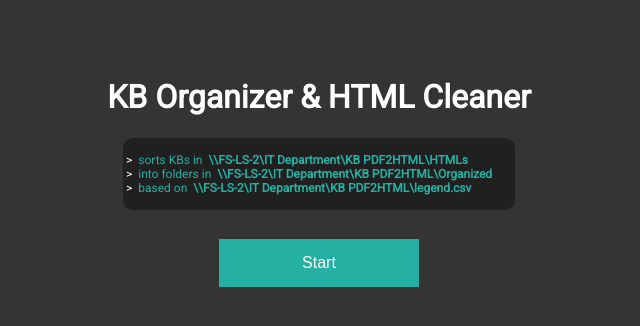
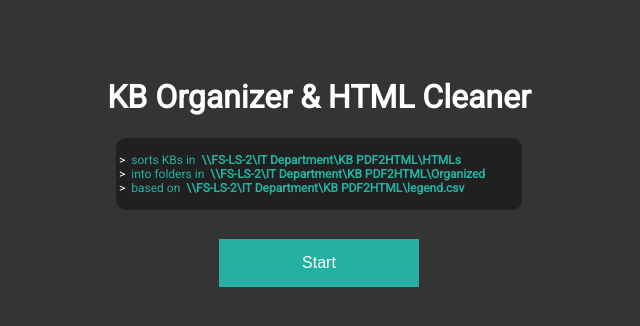
Before and after one commit to vinay1337/kb-organizer, an Electron app: page index.html in a window 800 px wide. Shown: the full height of the page, 81-721 px from the left. Drawn offline with Linux system fonts and the light colour scheme; no server answers.

Commit message:
Make CSS better/more consistent

```diff
--- a/index.html
+++ b/index.html
@@ -47,7 +47,8 @@
         .container {
             border-radius: 10px;
             background-color: #202020;
-            margin: 10px 25%;
+            margin: 10px auto;
+            width: 400px;
             padding: 3px;
             text-align: left;
         }
```
